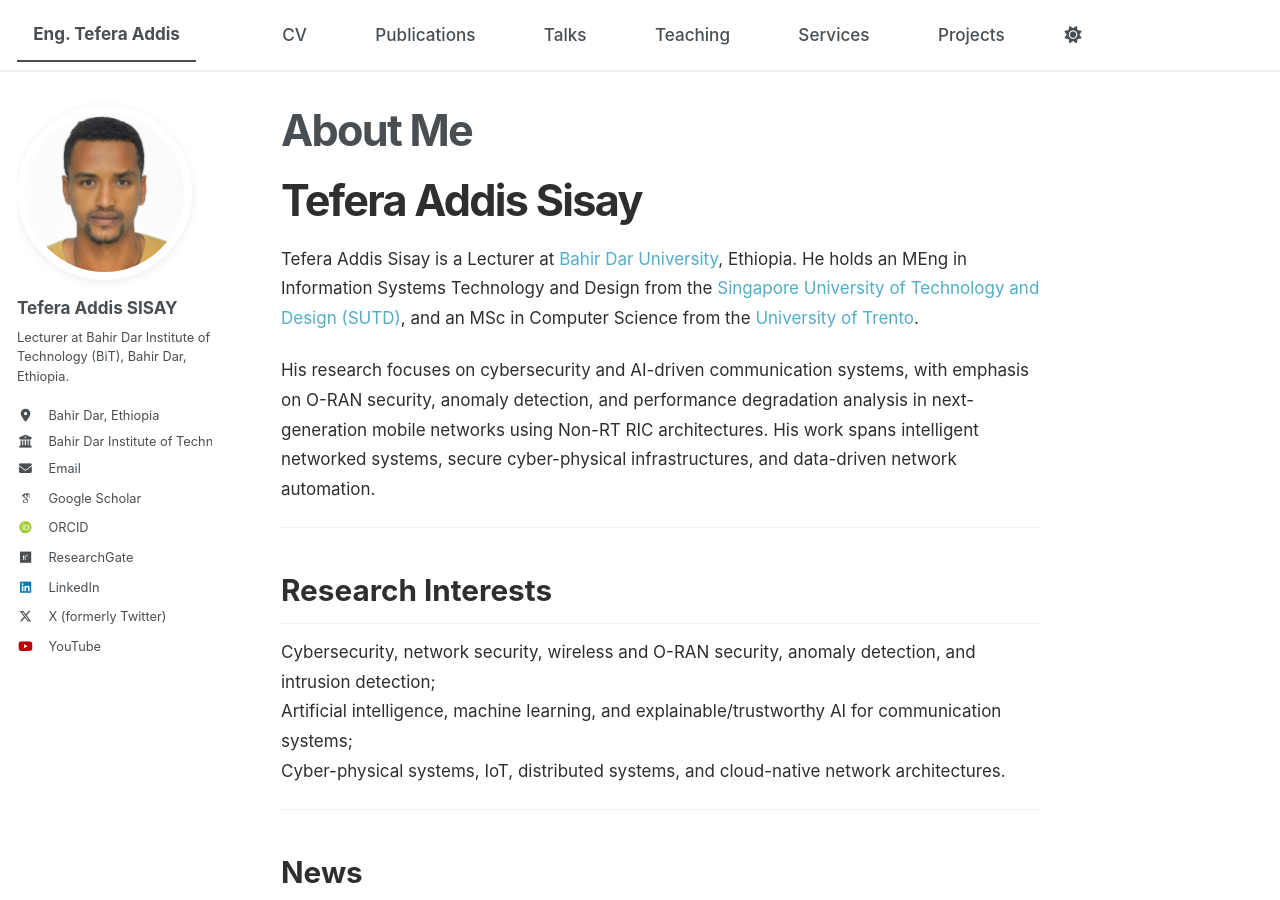
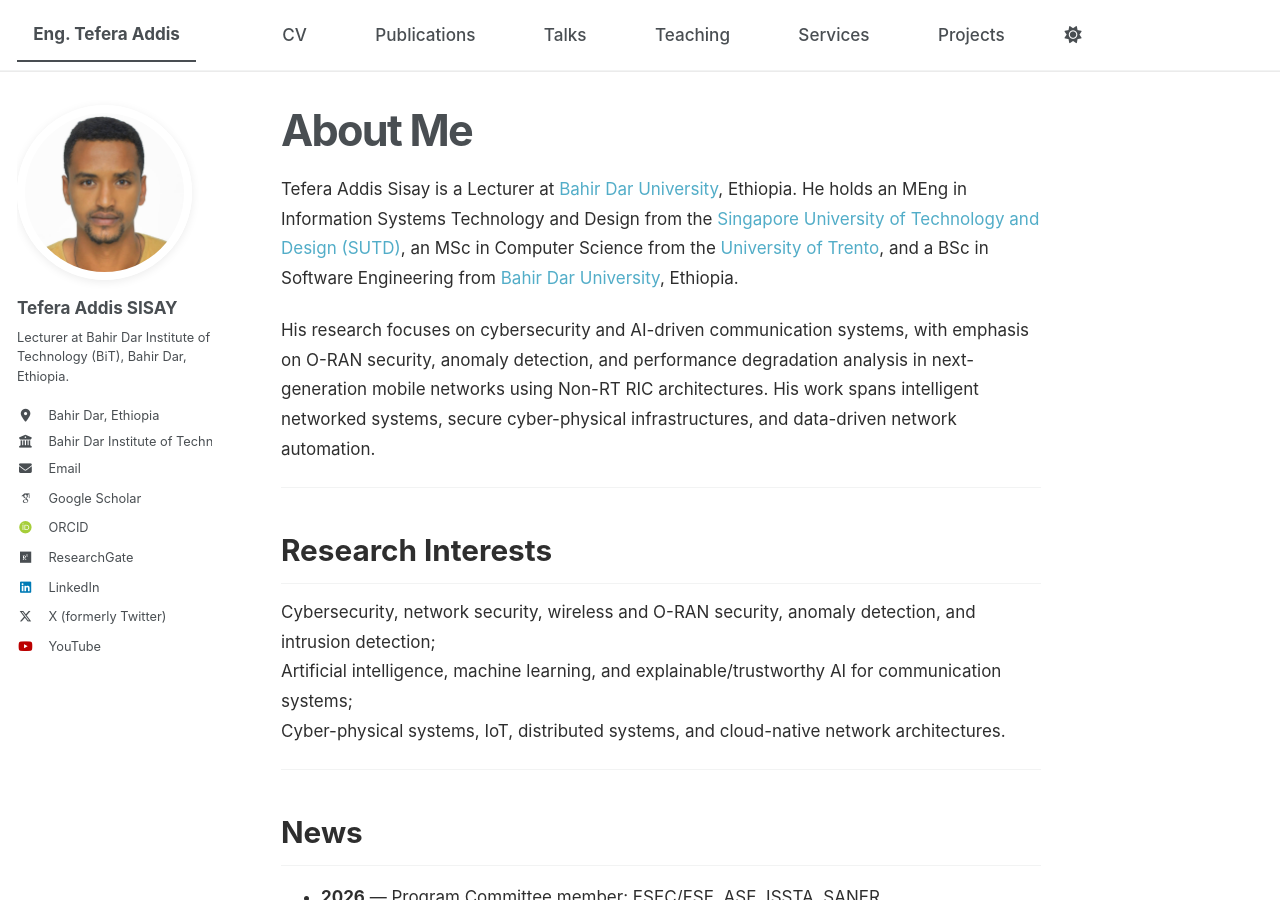
Before and after one commit to tefera-addis-sisay/tefera-addis-sisay.github.io, a Jekyll site: the page built from _pages/about.md, in a window 1280 px wide and 900 px high. Built offline with Jekyll 4.4.1, drawn with Linux system fonts in a browser that asks for light colours; some web fonts are replaced; a script bundle is joined from its source files by our own code; library files that are not in the unit come from our copies.

Commit message:
Update about.md

```diff
--- a/_pages/about.md
+++ b/_pages/about.md
@@ -9,9 +9,7 @@ redirect_from:
   - /about.html
 ---
 
-# Tefera Addis Sisay
-
-Tefera Addis Sisay is a Lecturer at [Bahir Dar University](https://www.bdu.edu.et), Ethiopia. He holds an MEng in Information Systems Technology and Design from the [Singapore University of Technology and Design (SUTD)](https://www.sutd.edu.sg), and an MSc in Computer Science from the [University of Trento](https://www.unitn.it/en).
+Tefera Addis Sisay is a Lecturer at [Bahir Dar University](https://www.bdu.edu.et/), Ethiopia. He holds an MEng in Information Systems Technology and Design from the [Singapore University of Technology and Design (SUTD)](https://www.sutd.edu.sg), an MSc in Computer Science from the [University of Trento](https://www.unitn.it/en), and a BSc in Software Engineering from [Bahir Dar University](https://www.bdu.edu.et/), Ethiopia.
 
 His research focuses on cybersecurity and AI-driven communication systems, with emphasis on O-RAN security, anomaly detection, and performance degradation analysis in next-generation mobile networks using Non-RT RIC architectures. His work spans intelligent networked systems, secure cyber-physical infrastructures, and data-driven network automation.
 
```
